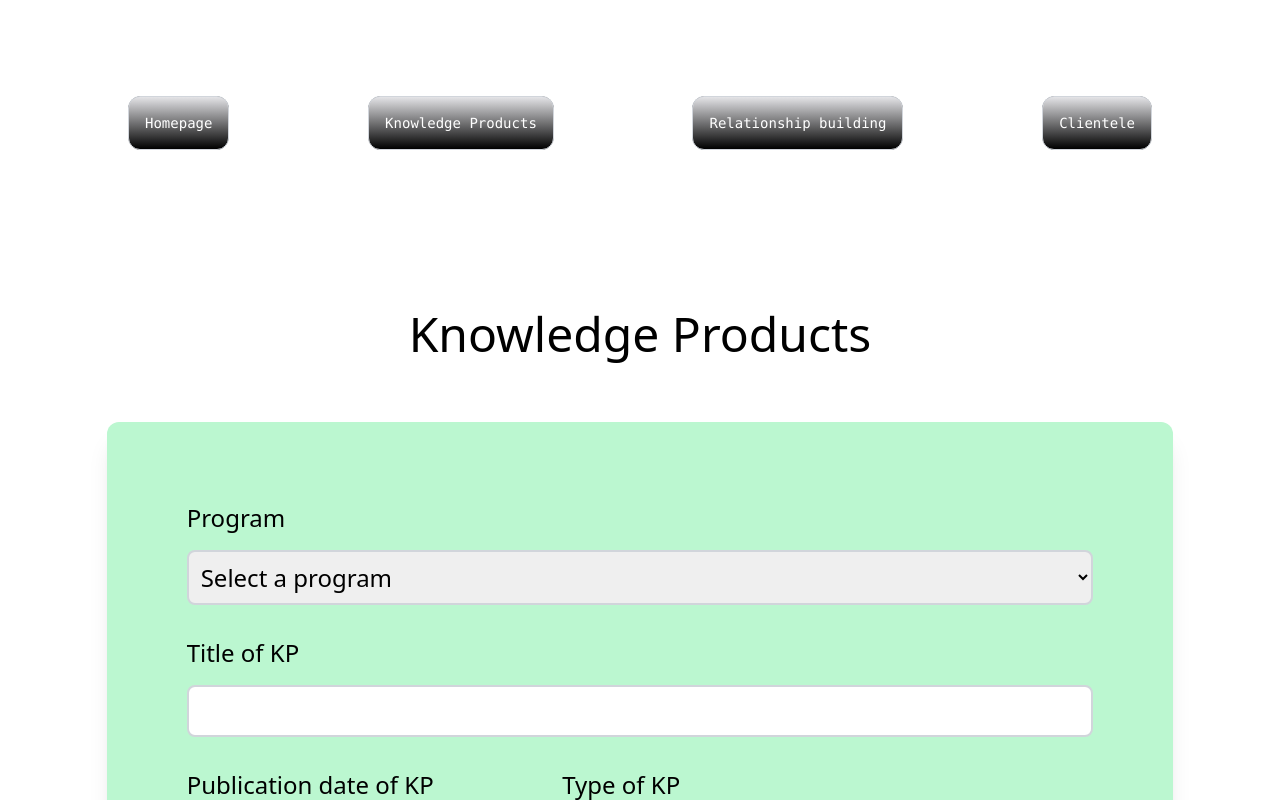
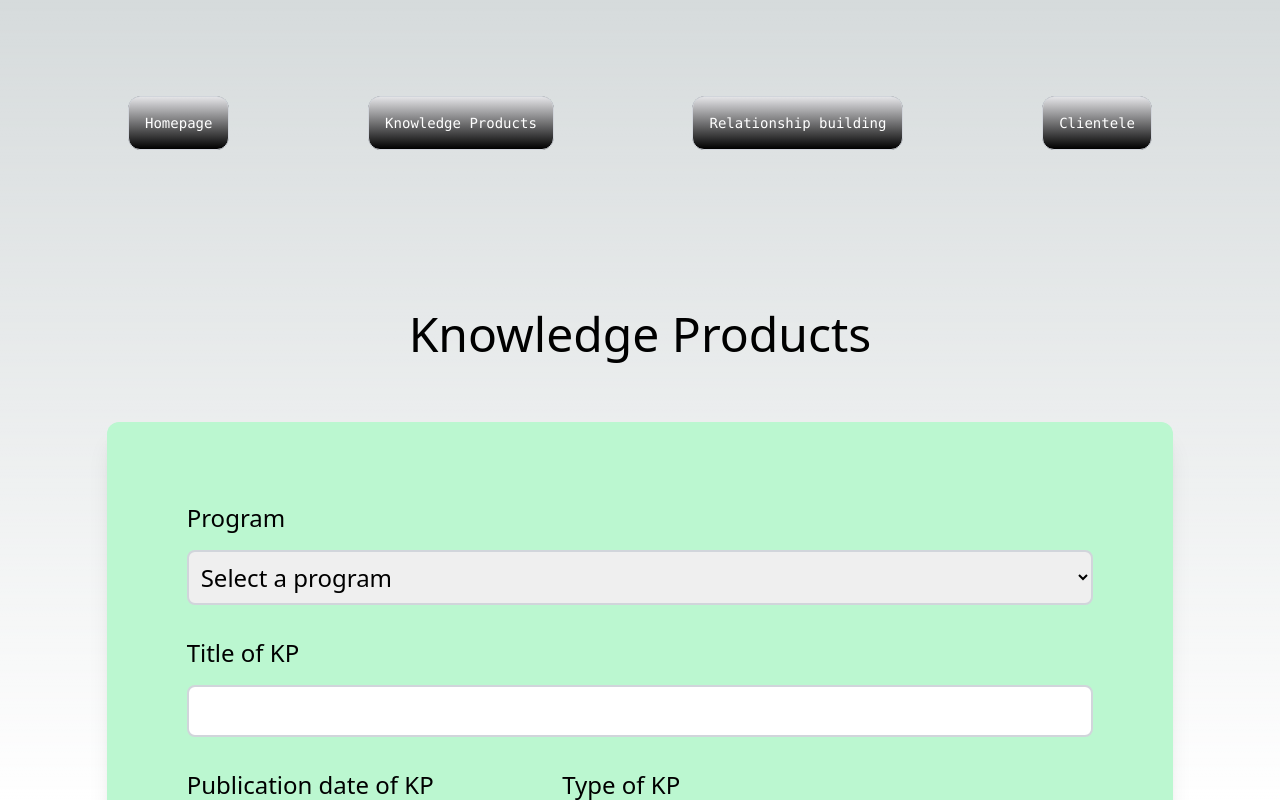
Before and after one commit to rosennabs/surveysalud, a Next.js app: page /knowledge_products in a window 1280 px wide. Shown: the top 800 px of the page. Built offline with nearby package versions, Linux system fonts and the light colour scheme.

Commit message:
install and import Yup for form validation

```diff
--- a/package.json
+++ b/package.json
@@ -12,7 +12,8 @@
     "formik": "^2.4.5",
     "next": "14.2.2",
     "react": "^18",
-    "react-dom": "^18"
+    "react-dom": "^18",
+    "yup": "^1.4.0"
   },
   "devDependencies": {
     "@types/node": "^20",
--- a/src/app/globals.css
+++ b/src/app/globals.css
@@ -21,6 +21,7 @@ body {
   background: linear-gradient(
       to bottom,
       transparent,
+      rgb(var(--background-end-rgb))
     )
     rgb(var(--background-start-rgb));
 }
--- a/src/app/knowledge_products/page.tsx
+++ b/src/app/knowledge_products/page.tsx
@@ -2,6 +2,7 @@
 
 import React from "react";
 import { Formik, Form, Field, ErrorMessage } from "formik";
+import * as Yup from 'yup';
 
 //Define types for form values
 interface FormValues {
```
Also changed, not shown: 1 other file (tests, documents, lock files or other folders).
